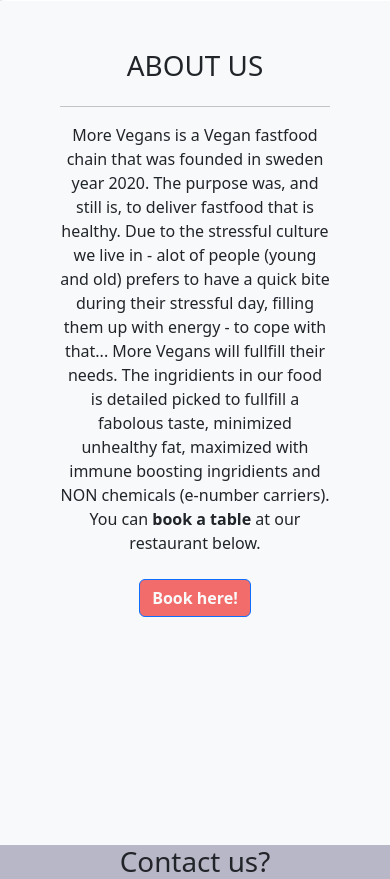
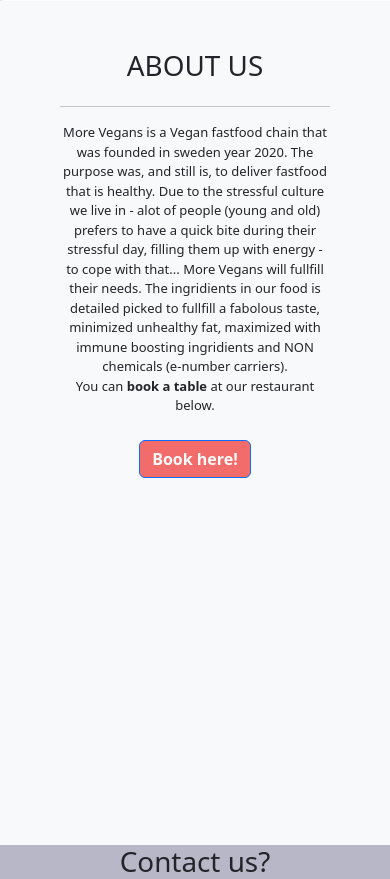
Before and after one commit to SvenLoevgren/portfolio5-drf, a Django app: page / in a window 390 px wide. Shown: the part 843-1722 px from the top of the page. Run offline with Django 3.2, Linux system fonts and the light colour scheme; parts of the project's set-up code (start-up, migrations or seed data) failed here and were passed over.

Commit message:
WC3 valitation passed, and deployment is ok

```diff
--- a/static/css/main.css
+++ b/static/css/main.css
@@ -297,8 +297,8 @@ td:hover {
 /* -------------------------------------Mediascreens 400 width */
 
 @media screen and (max-width: 400px){
-    .text-width {
-        width: 100%;
+    #text-width {
+        font-size: 13px;
     }
 
 }
--- a/templates/fastfood/fastfood_home.html
+++ b/templates/fastfood/fastfood_home.html
@@ -71,7 +71,7 @@
             <div class="container">
                 <h1 class="mb-4">ABOUT US</h1>
                 <hr>
-                <p class="mb-4 text-center" style="line-height: 1.5;">More Vegans is a Vegan fastfood chain
+                <p class="mb-4" id="text-width" style="line-height: 1.5;">More Vegans is a Vegan fastfood chain
                     that was founded in sweden year 2020.
                     The purpose was, and still is, to deliver fastfood that is healthy.
                     Due to the stressful culture we live in - alot of people (young and old)
@@ -80,7 +80,8 @@
                     The ingridients in our food is detailed picked to fullfill a fabolous taste,
                     minimized unhealthy fat, maximized with immune boosting ingridients and NON
                     chemicals (e-number carriers).<br>
-                    You can <strong>book a table</strong> at our restaurant below.</p>
+                    You can <strong>book a table</strong> at our restaurant below.
+                </p>
                 <button id="join-button" class="btn btn-primary" onclick="window.location.href='{% url 'booking' %}'">Book here!</button>
             </div>
         </section>
```
